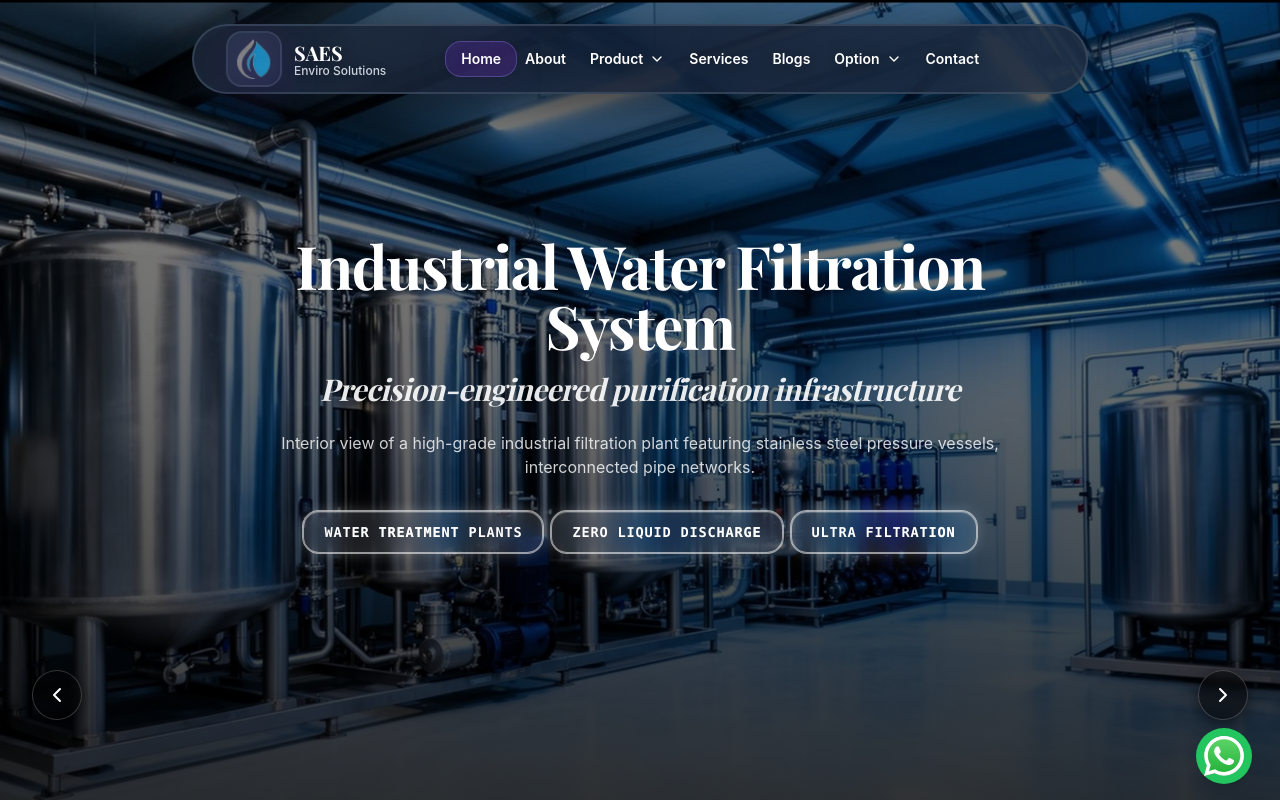
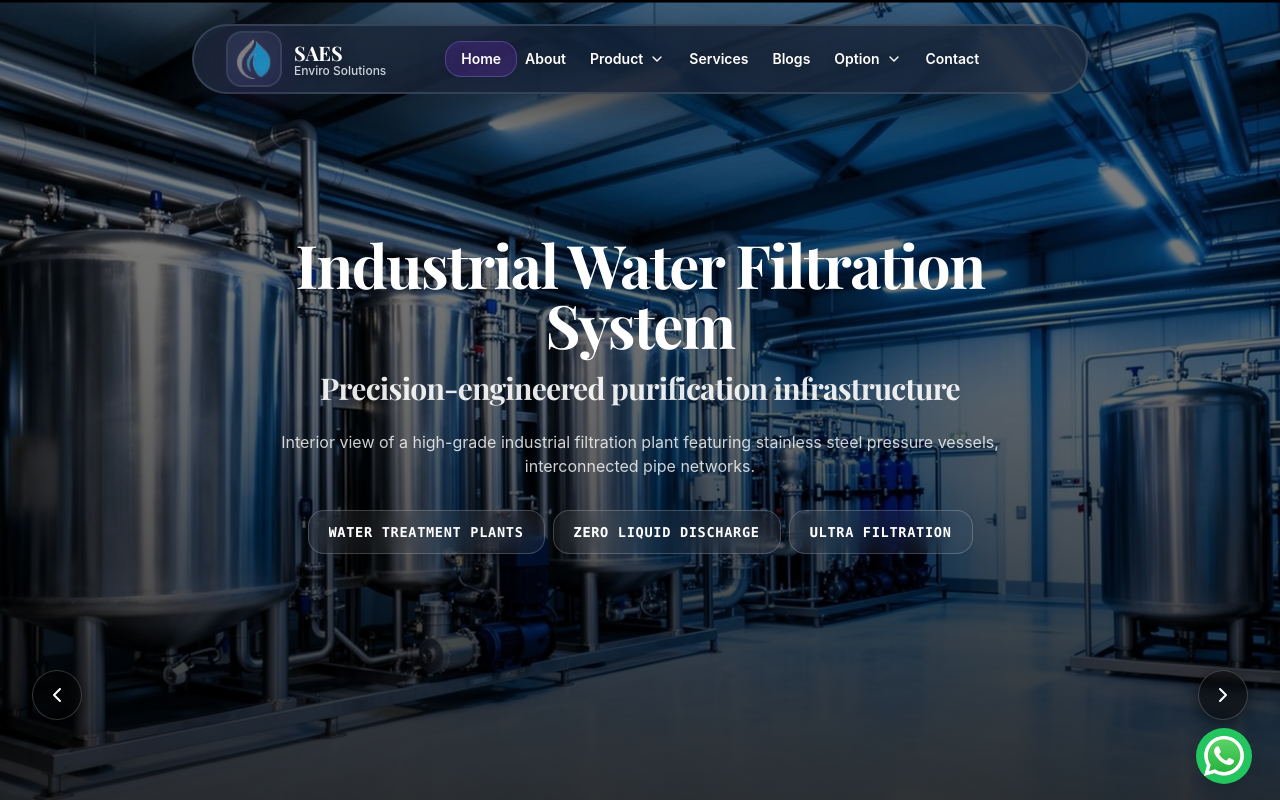
Before and after one commit to Sumeet1885/sa-enviro, a React (Vite) app: page / in a window 1280 px wide. Shown: the top 800 px of the page. Built offline with nearby package versions, Linux system fonts and the light colour scheme; a web font is replaced by a local one.

Commit message:
Configured the Button Border effect

```diff
--- a/src/components/home/HeroSection.tsx
+++ b/src/components/home/HeroSection.tsx
@@ -86,7 +86,7 @@ export function HeroSection() {
               <h1 className="text-4xl sm:text-5xl lg:text-6xl font-bold">
                 {active.title}
               </h1>
-              <h2 className="text-xl sm:text-2xl lg:text-3xl italic mt-4 opacity-90">
+              <h2 className="text-xl sm:text-2xl lg:text-3xl  mt-4 opacity-90">
                 {active.subtitle}
               </h2>
               <p className="mt-6 text-sm sm:text-base opacity-80">
--- a/src/components/ui/ButtonGrid.tsx
+++ b/src/components/ui/ButtonGrid.tsx
@@ -1,8 +1,7 @@
 /**
  * ButtonGrid.tsx
- * Buttons that pop against any background image.
- * Container/grid/layout: UNTOUCHED.
- * Only button appearance changed.
+ * Wave-fill hover effect — pure Tailwind + React state.
+ * Container/grid/layout: MOBILE RESPONSIVE.
  */
 
 import { useRef, useState } from "react";
@@ -21,12 +20,53 @@ interface ButtonGridProps {
 const SPRING =
   "linear(0,0.008 1.1%,0.031 2.2%,0.129 4.8%,0.257 7.2%,0.671 14.2%,0.789 16.5%,0.881 18.6%,0.957 20.7%,1.019 22.9%,1.063 25.1%,1.094 27.4%,1.114 30.7%,1.112 34.5%,1.018 49.9%,0.99 59.1%,1)";
 
+const WAVE_STYLE = `
+  @keyframes btn-pulse {
+    0%, 100% { box-shadow: 0 0 0 1px rgba(255,255,255,0.25), 0 0 14px rgba(255,255,255,0.08), 0 0 32px rgba(255,255,255,0.04), inset 0 1px 0 rgba(255,255,255,0.10), inset 0 0 20px rgba(255,255,255,0.03); }
+    50%       { box-shadow: 0 0 0 1px rgba(255,255,255,0.55), 0 0 22px rgba(255,255,255,0.18), 0 0 50px rgba(255,255,255,0.08), inset 0 1px 0 rgba(255,255,255,0.20), inset 0 0 28px rgba(255,255,255,0.06); }
+  }
+  @keyframes btn-shimmer {
+    0%   { background-position: -200% center; }
+    100% { background-position:  200% center; }
+  }
+  .btn-pulse { animation: btn-pulse 3s ease-in-out infinite; }
+  .btn-shimmer-after::after {
+    content: attr(data-label);
+    position: absolute;
+    inset: 0;
+    background: linear-gradient(105deg, transparent 30%, rgba(255,255,255,0.85) 50%, transparent 70%);
+    background-size: 200% auto;
+    -webkit-background-clip: text;
+    background-clip: text;
+    color: transparent;
+    animation: btn-shimmer 3.5s linear infinite;
+    pointer-events: none;
+  }
+`;
+
+const PULSE_DELAYS = [
+  "delay-0",
+  "[animation-delay:0.4s]",
+  "[animation-delay:0.8s]",
+  "[animation-delay:1.2s]",
+  "[animation-delay:1.6s]",
+  "[animation-delay:2.0s]",
+];
+
+const SHIMMER_DELAYS = [
+  "[animation-delay:0s]",
+  "[animation-delay:0.5s]",
+  "[animation-delay:1.0s]",
+  "[animation-delay:1.5s]",
+  "[animation-delay:2.0s]",
+  "[animation-delay:2.5s]",
+];
+
 export default function ButtonGrid({ ButtonRow, onClick }: ButtonGridProps) {
   const [hoveredIndex, setHoveredIndex] = useState<number>(-1);
   const buttonRefs = useRef<(HTMLButtonElement | null)[]>([]);
   const rowRef = useRef<HTMLDivElement>(null);
 
-  // ── Sliding pill ring geometry (desktop only) — UNCHANGED ──────────────────
   const getGeometry = () => {
     const btn = buttonRefs.current[hoveredIndex];
     if (hoveredIndex < 0 || !btn || !rowRef.current) return null;
@@ -65,122 +105,24 @@ export default function ButtonGrid({ ButtonRow, onClick }: ButtonGridProps) {
 
   return (
     <>
-      <style>{`
-        /* ── Shimmer sweep across the button text ── */
-        @keyframes btn-shimmer {
-          0%   { background-position: -200% center; }
-          100% { background-position:  200% center; }
-        }
+      <style>{WAVE_STYLE}</style>
 
-        /* ── Subtle breathing pulse on the border ── */
-        @keyframes btn-pulse {
-          0%, 100% { box-shadow:
-            0 0 0 1px rgba(255,255,255,0.55),
-            0 0 14px rgba(255,255,255,0.18),
-            0 0 32px rgba(255,255,255,0.08),
-            inset 0 1px 0 rgba(255,255,255,0.20),
-            inset 0 0 20px rgba(255,255,255,0.06); }
-          50% { box-shadow:
-            0 0 0 1px rgba(255,255,255,0.85),
-            0 0 22px rgba(255,255,255,0.30),
-            0 0 50px rgba(255,255,255,0.12),
-            inset 0 1px 0 rgba(255,255,255,0.30),
-            inset 0 0 28px rgba(255,255,255,0.10); }
-        }
-
-        .hb-btn {
-          /* Frosted glass base — always readable against ANY bg image */
-          background: rgba(255, 255, 255, 0.10) !important;
-          backdrop-filter: blur(10px) saturate(160%) !important;
-          -webkit-backdrop-filter: blur(10px) saturate(160%) !important;
-
-          border: 1px solid rgba(255, 255, 255, 0.55) !important;
-
-          color: #ffffff !important;
-          font-weight: 700 !important;
-          letter-spacing: 0.06em !important;
-          text-transform: uppercase !important;
-
-          /* Layered shadow so button always reads against dark OR light bg */
-          box-shadow:
-            0 0 0 1px rgba(255,255,255,0.55),
-            0 0 14px rgba(255,255,255,0.18),
-            0 0 32px rgba(255,255,255,0.08),
-            inset 0 1px 0 rgba(255,255,255,0.20),
-            inset 0 0 20px rgba(255,255,255,0.06) !important;
-
-          animation: btn-pulse 3s ease-in-out infinite !important;
-
-          /* Shimmer text */
-          background-clip: unset !important;
-
-          transition:
-            transform 180ms cubic-bezier(0.34,1.56,0.64,1),
-            box-shadow 180ms ease,
-            background 180ms ease,
-            border-color 180ms ease !important;
-        }
-
-        /* Stagger the pulse so buttons don't all breathe together */
-        .hb-btn:nth-child(2) { animation-delay: 0.4s !important; }
-        .hb-btn:nth-child(3) { animation-delay: 0.8s !important; }
-        .hb-btn:nth-child(4) { animation-delay: 1.2s !important; }
-        .hb-btn:nth-child(5) { animation-delay: 1.6s !important; }
-        .hb-btn:nth-child(6) { animation-delay: 2.0s !important; }
-
-
-        .hb-btn:active {
-          transform: translateY(-1px) scale(1.01) !important;
-        }
-
-        /* Shimmer span inside button */
-        .hb-btn .hb-label {
-          position: relative;
-          display: inline-block;
-        }
-
-        .hb-btn .hb-label::after {
-          content: attr(data-label);
-          position: absolute;
-          inset: 0;
-          background: linear-gradient(
-            105deg,
-            transparent 30%,
-            rgba(255,255,255,0.85) 50%,
-            transparent 70%
-          );
-          background-size: 200% auto;
-          -webkit-background-clip: text;
-          background-clip: text;
-          color: transparent;
-          animation: btn-shimmer 3.5s linear infinite;
-          pointer-events: none;
-        }
-
-        .hb-btn:nth-child(2) .hb-label::after { animation-delay: 0.5s; }
-        .hb-btn:nth-child(3) .hb-label::after { animation-delay: 1.0s; }
-        .hb-btn:nth-child(4) .hb-label::after { animation-delay: 1.5s; }
-        .hb-btn:nth-child(5) .hb-label::after { animation-delay: 2.0s; }
-        .hb-btn:nth-child(6) .hb-label::after { animation-delay: 2.5s; }
-
-        /* Tiny dot indicator — "clickable" cue */
-        .hb-btn .hb-dot {
-          width: 5px;
-          height: 5px;
-          border-radius: 50%;
-          background: rgba(255,255,255,0.9);
-          box-shadow: 0 0 6px rgba(255,255,255,0.8);
-          flex-shrink: 0;
-          animation: btn-pulse 2s ease-in-out infinite;
-        }
-      `}</style>
-
-      {/* ── Container/grid — UNTOUCHED ─────────────────────────────────────── */}
-      <div className="mx-auto mt-5 w-fit max-w-full px-3 sm:px-0">
-        <div className="relative p-3">
+      {/* ── Outer wrapper: full width on mobile, centered fit on desktop ── */}
+      <div className="w-full px-3 sm:px-4 md:px-0 md:w-fit md:mx-auto mt-5 max-w-full">
+        <div className="relative p-2 sm:p-3">
           <div
             ref={rowRef}
-            className="relative grid grid-cols-2 sm:grid-cols-3 md:flex md:flex-wrap md:justify-center gap-2 sm:gap-2 md:gap-2"
+            className={[
+              "relative",
+              // Mobile: 2 equal columns, no overflow
+              "grid grid-cols-2",
+              // Tablet: 3 columns
+              "sm:grid-cols-3",
+              // Desktop: flex row, wraps naturally
+              "md:flex md:flex-wrap md:justify-center",
+              // Gaps per breakpoint
+              "gap-2 sm:gap-2 md:gap-2",
+            ].join(" ")}
             style={{ zIndex: 1 }}
           >
             {/* Desktop sliding ring — UNTOUCHED */}
@@ -191,13 +133,15 @@ export default function ButtonGrid({ ButtonRow, onClick }: ButtonGridProps) {
                 ...getRingStyle(),
                 zIndex: 1,
                 background: "transparent",
-                border: "1.5px solid rgba(255,255,255,0.75)",
-                boxShadow:
-                  "0 0 18px rgba(255,255,255,0.15), inset 0 0 12px rgba(255,255,255,0.06)",
               }}
             />
 
             {ButtonRow.map((btn, i) => {
+              const isHovered = hoveredIndex === i;
+              const delayClass = PULSE_DELAYS[i] ?? "[animation-delay:0s]";
+              const shimmerDelayClass =
+                SHIMMER_DELAYS[i] ?? "[animation-delay:0s]";
+
               return (
                 <button
                   key={btn.key}
@@ -206,22 +150,82 @@ export default function ButtonGrid({ ButtonRow, onClick }: ButtonGridProps) {
                   }}
                   type="button"
                   onClick={() => onClick({ label: btn.name, key: btn.key })}
+                  onMouseEnter={() => setHoveredIndex(i)}
+                  onMouseLeave={() => setHoveredIndex(-1)}
                   className={[
-                    "hb-btn",
+                    // ── Layout ──
                     "relative z-10",
-                    "flex items-center justify-center gap-2",
+                    "flex items-center justify-center gap-1.5",
+
+                    // ── Width: full in grid, auto in flex ──
                     "w-full md:w-auto",
+
+                    // ── Height: fixed so rows are uniform on mobile ──
+                    "min-h-[40px] sm:min-h-[44px]",
+
+                    // ── Padding scales with screen ──
+                    "px-3 py-2 sm:px-4 sm:py-2.5 md:px-5 md:py-2.5",
+
+                    // ── Text: fluid scaling, never overflows ──
+                    "font-mono font-bold uppercase tracking-[0.05em]",
+                    "text-[0.62rem] sm:text-[0.72rem] md:text-[0.85rem]",
+
+                    // ── Prevents text wrapping inside button ──
+                    "whitespace-nowrap",
+
+                    // ── Prevents long labels from breaking the grid column ──
+                    "overflow-hidden",
+                    "min-w-0",
+
+                    // ── Shape ──
+                    "rounded-xl sm:rounded-2xl",
+
+                    // ── Glass base ──
+                    "bg-white/5",
+                    "backdrop-blur-md",
+                    "border border-white/20",
+
+                    // ── Cursor ──
                     "cursor-pointer select-none",
-                    "rounded-2xl",
-                    "font-mono tracking-wide",
-                    "text-[0.72rem] sm:text-[0.8rem] md:text-[0.85rem]",
-                    "whitespace-nowrap",
+
+                    // ── Focus ring ──
                     "focus-visible:outline focus-visible:outline-2 focus-visible:outline-white/60 focus-visible:outline-offset-2",
-                  ].join(" ")}
-                  style={{ padding: "10px 20px" }}
+
+                    // ── Pulse (paused on hover) ──
+                    // !isHovered ? `btn-pulse ${delayClass}` : "",
+
+                    // ── Active press ──
+                    "active:-translate-y-px active:scale-[1.01]",
+                    "transition-transform duration-150",
+                  ]
+                    .filter(Boolean)
+                    .join(" ")}
                 >
-                  {/* Label with shimmer sweep */}
-                  <span className="hb-label" data-label={btn.name}>
+                  {/* ── White wave fill layer ── */}
+                  <span
+                    aria-hidden
+                    className="absolute inset-0 bg-white pointer-events-none z-0 transition-[clip-path] duration-[700ms] [transition-timing-function:cubic-bezier(0.4,0,0.2,1)]"
+                    style={{
+                      clipPath: isHovered
+                        ? "inset(0 0 0% 0)"
+                        : "inset(0 0 100% 0)",
+                    }}
+                  />
+
+                  {/* ── Label: sits above wave, flips black on hover ── */}
+                  <span
+                    className={[
+                      "btn-shimmer-after",
+                      "relative z-10",
+                      "inline-block",
+                      // Truncate if label is extremely long
+                      "truncate max-w-full",
+                      "transition-colors duration-[700ms] [transition-timing-function:cubic-bezier(0.4,0,0.2,1)]",
+                      isHovered ? "text-black" : "text-white",
+                      shimmerDelayClass,
+                    ].join(" ")}
+                    data-label={btn.name}
+                  >
                     {btn.name}
                   </span>
                 </button>
```
